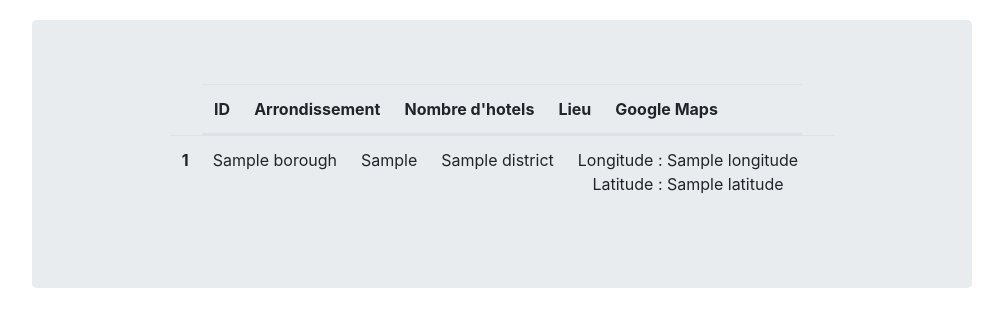
After one commit to benads/back_dataviz, a Symfony app: template templates/paris/index.html.twig in a window 1280 px wide. The commit adds this page. Shown: the top 327 px of the page, without its empty margins (248-1251 px from the left). Run offline with Twig, Linux system fonts and the light colour scheme; the template is opened without the code that fills it: most values are stand-ins (such as "Sample title", 1, 10 or a date in 2020); style sheets or scripts are compiled from the project's sources; some libraries are stand-ins or nearby versions.

Commit message:
add index of paris from API,

```diff
--- a/assets/scss/app.scss
+++ b/assets/scss/app.scss
@@ -8,8 +8,7 @@
 }
 
 body {
-  background: #007bff;
-  background: linear-gradient(to right, #0062E6, #33AEFF);
+  background: #fff;
 }
 
 .card-signin {
@@ -101,6 +100,10 @@ body {
   padding-bottom: calc(var(--input-padding-y) / 3);
   font-size: 12px;
   color: #777;
+}
+
+.btn-gradient {
+  background: linear-gradient(100deg,#2E382E, #50C9CE);
 }
 
 
--- a/composer.json
+++ b/composer.json
@@ -10,6 +10,7 @@
         "symfony/dotenv": "5.0.*",
         "symfony/flex": "^1.3.1",
         "symfony/framework-bundle": "5.0.*",
+        "symfony/http-client": "5.0.*",
         "symfony/maker-bundle": "^1.14",
         "symfony/orm-pack": "^1.0",
         "symfony/security-bundle": "5.0.*",
--- a/templates/base.html.twig
+++ b/templates/base.html.twig
@@ -11,6 +11,14 @@
     </head>
     <body>
 
+
+
+        {% block navbar %}
+            {% if is_granted('ROLE_ADMIN') %}
+                {% include 'elements/navbar.html.twig' %}
+            {% endif %}
+        {% endblock %}
+
         {% block body %}
 
         {% endblock %}
--- a/templates/dashboard/index.html.twig
+++ b/templates/dashboard/index.html.twig
@@ -1,6 +1,5 @@
 {% extends 'base.html.twig' %}
 {% block body%}
-    {% include 'elements/navbar.html.twig' %}
     <div class="content-container">
 
         <div class="container-fluid">
--- /dev/null
+++ b/templates/paris/index.html.twig
@@ -0,0 +1,65 @@
+{% extends 'base.html.twig' %}
+
+ {% block title %} Admin-ParisGO {% endblock %}
+
+{% block body %}
+<div class="content-container text-center">
+    <div class="container-fluid" style="padding-right:60px;padding-left:60px">
+
+        <!-- Main component for a primary marketing message or call to action -->
+        <div class="jumbotron">
+
+        {% for message in app.flashes('success') %}
+            <div class="alert alert-success alert-dismissible fade show" role="alert">
+                <p>{{ message }}</p>
+                <button type="button" class="close" data-dismiss="alert" aria-label="Close">
+                    <span aria-hidden="true">&times;</span>
+                </button>
+            </div>
+        {% endfor %}
+        {#<a class="btn btn-primary m-2" href="{{ path('admin_create_paris') }}">Ajouter dans Paris</a>#}
+
+        <table class="table d-flex justify-content-center align-items-center flex-column">
+            <thead>
+            <tr>
+                <th scope="col">ID</th>
+                <th scope="col">Arrondissement</th>
+                <th scope="col">Nombre d'hotels</th>
+                <th scope="col">Lieu</th>
+                <th scope="col">Google Maps</th>
+                <th></th>
+                <th></th>
+                <th></th>
+            </tr>
+            </thead>
+            <tbody>
+            {% for detail in paris %}
+                <tr>
+                    <th scope="row">{{ detail.id }}</th>
+                    <td>{{ detail.borough }}</td>
+                    <td>{{ detail.nb_hotels }}</td>
+                    <td>{{ detail.district }}</td>
+                    <td>Longitude : {{ detail.googleMaps.longitude }} <br> Latitude : {{ detail.googleMaps.latitude }}</td>
+                    <td>
+                        {#<a href={{ path('admin_show_paris', {id: detail.id}) }} class="js-detail">
+                            <i class="fas fa-info-circle"></i>
+                        </a>
+                    <td>
+                        <a href={{ path('admin_update_paris', {id: detail.id}) }} class="js-modify">
+                            <i class="far fa-edit"></i>
+                        </a>
+                    </td>
+                    <td>
+                        <a href={{ path('admin_delete_paris', {id: detail.id}) }} class="js-delete">
+                            <i class="fas fa-trash-alt"></i>
+                        </a>#}
+                    </td>
+                </tr>
+            {% endfor %}
+            </tbody>
+        </table>
+        </div>
+    </div>
+</div>
+
+    {% endblock %}
```
Also changed, not shown: src/Controller/Dashboard/ParisController.php (added, +44 -0 lines), templates/elements/navbar.html.twig (+7 -5 lines), 3 other files.
